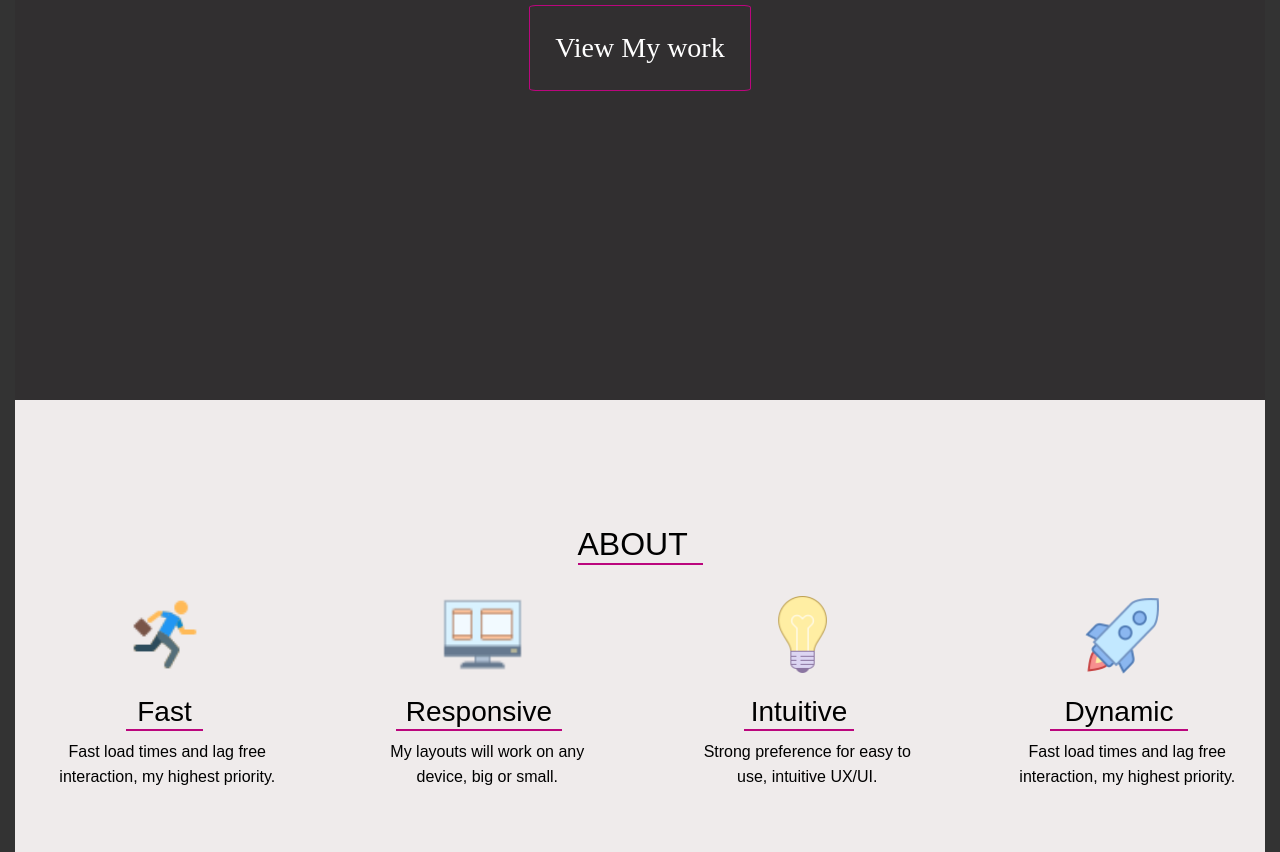
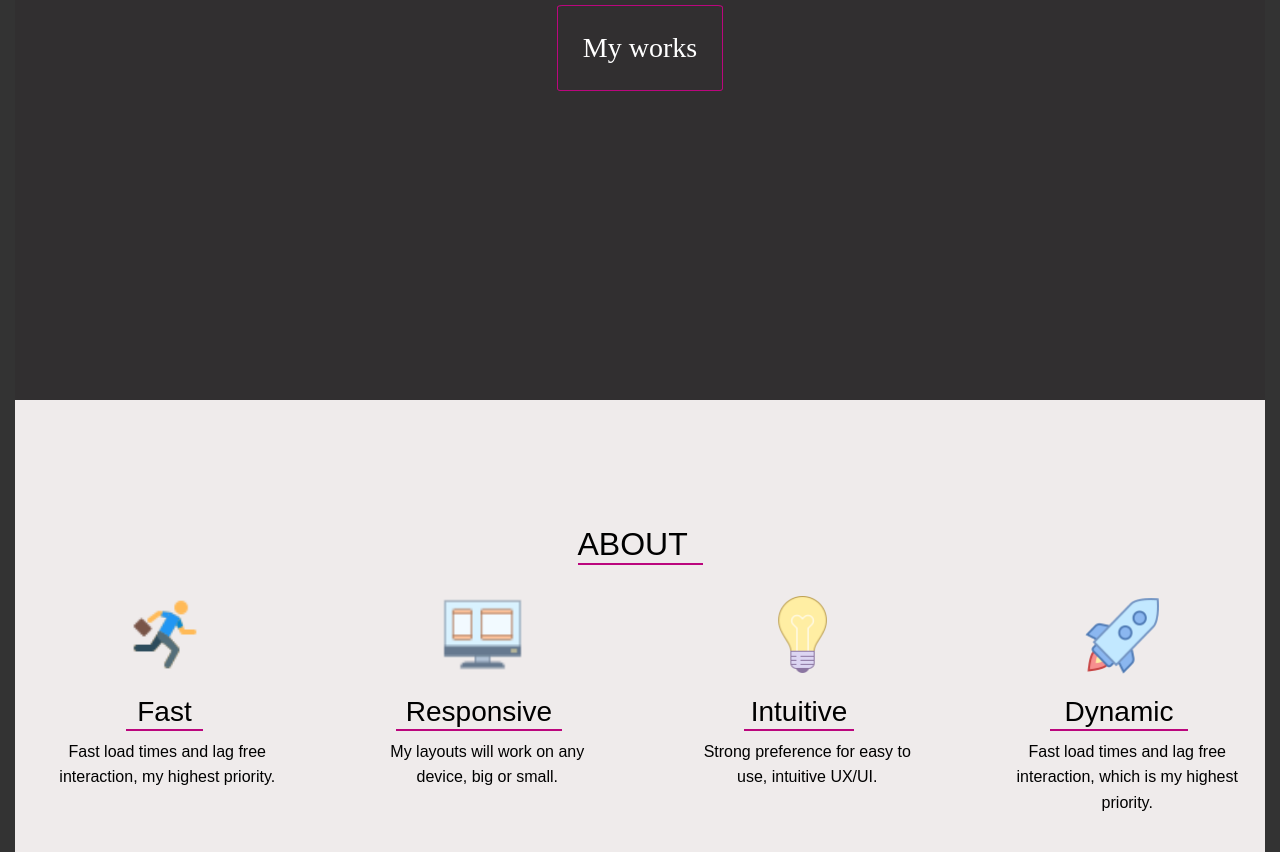
Before and after one commit to Akande-George/portfolio1, a plain HTML site: page index.html in a window 1280 px wide. Shown: the part 400-1252 px from the top of the page. Drawn offline with nearby package versions, Linux system fonts and the light colour scheme; some packages are replaced by stand-ins of ours; a script that the page names is missing.

Commit message:
changed stuffs

```diff
--- a/index.html
+++ b/index.html
@@ -51,7 +51,7 @@
       <div data-spy="scroll" data-target="#navbar-example2" data-offset="0">
         <div id="home">
             <h1> Hello, I m <span> < </span>Akande George <span> /> </span><br> I am a Front-End Developer </h1>
-            <h3><a href="#portfolio">View My work <i></i></a></h3>
+            <h3><a href="#portfolio">My works <i></i></a></h3>
 
         </div>
         <div id="about">
@@ -95,7 +95,7 @@
                         </div>
                         <div id="fast-text">
                             <h3 id="dyn">Dynamic</h3>
-                            <p>Fast load times and lag free <br> interaction, my highest priority.</p>
+                            <p>Fast load times and lag free <br> interaction, which is my highest priority.</p>
                         </div>
 
                     </div>
--- a/script.js
+++ b/script.js
@@ -15,7 +15,7 @@
 
 //Option 3
 const scroll = new SmoothScroll(' .navbar a[href*="#"]', {
-    speed: 800
+    speed: 700
 });
 
 $(function(){
```
Also changed, not shown: images/profile2.jpeg.
